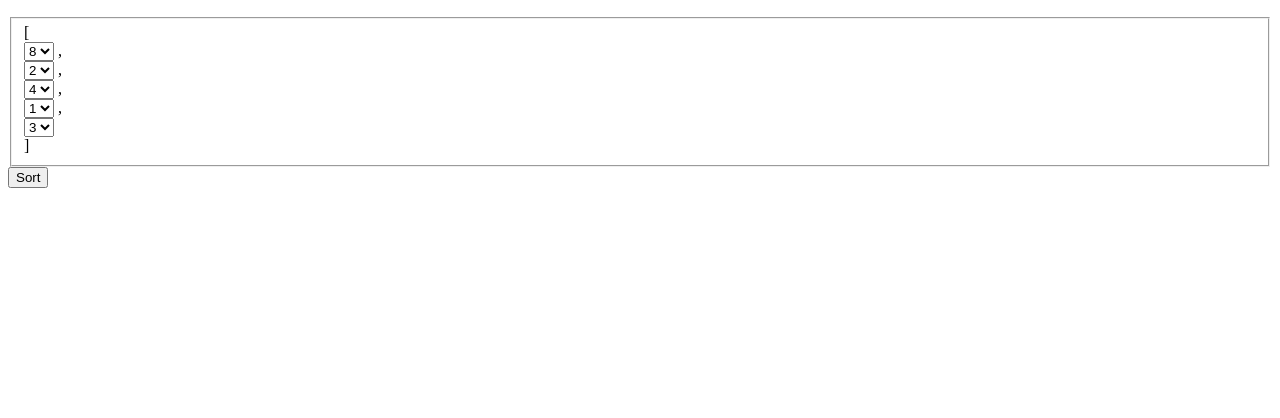
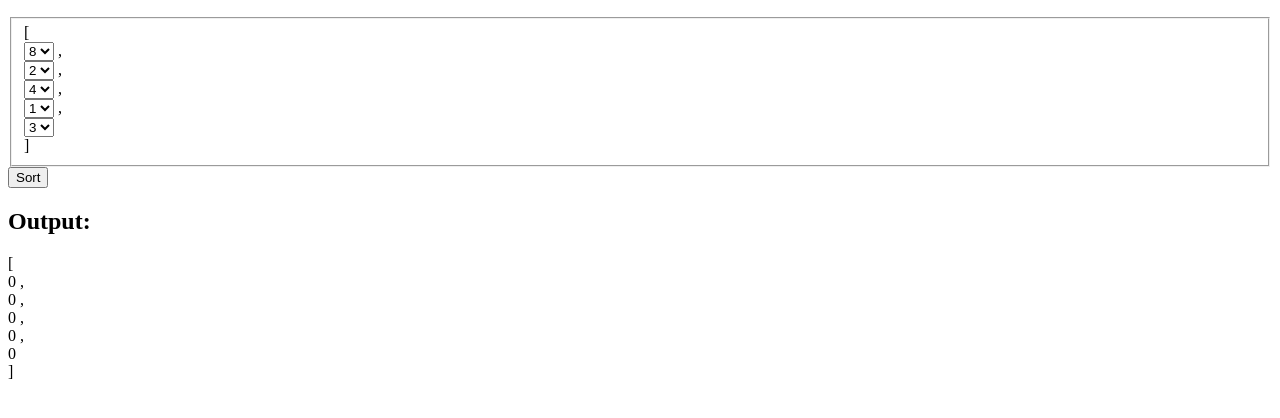
Before and after one commit to Aelkoulali/Number-Sorter, a plain HTML site: page index.html in a window 1280 px wide. Shown: the part 110-528 px from the top of the page. Drawn offline with Linux system fonts and the light colour scheme.

Commit message:
Add output container

```diff
--- a/index.html
+++ b/index.html
@@ -111,9 +111,33 @@
             </fieldset>
             <button id="sort">Sort</button>
         </form>
-
+        <div class="output-container">
+            <h2>Output:</h2>
+            <div class="output-array">
+              <span class="bracket">[</span>
+              <div>
+                <span class="output-value" id="output-value-0">0</span>
+                <span class="comma">,</span>
+              </div>
+              <div>
+                <span class="output-value" id="output-value-1">0</span>
+                <span class="comma">,</span>
+              </div>
+              <div>
+                <span class="output-value" id="output-value-2">0</span>
+                <span class="comma">,</span>
+              </div>
+              <div>
+                <span class="output-value" id="output-value-3">0</span>
+                <span class="comma">,</span>
+              </div>
+              <div>
+                <span class="output-value" id="output-value-4">0</span>
+              </div>
+                <span class="bracket">]</span>
+            </div>
+          </div>
     </main>
-
     <script src="script.js"></script>
 </body>
 </html>
```
